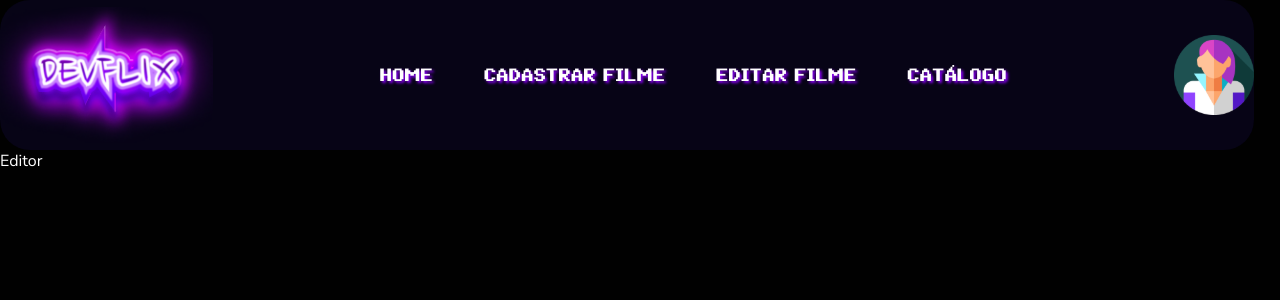
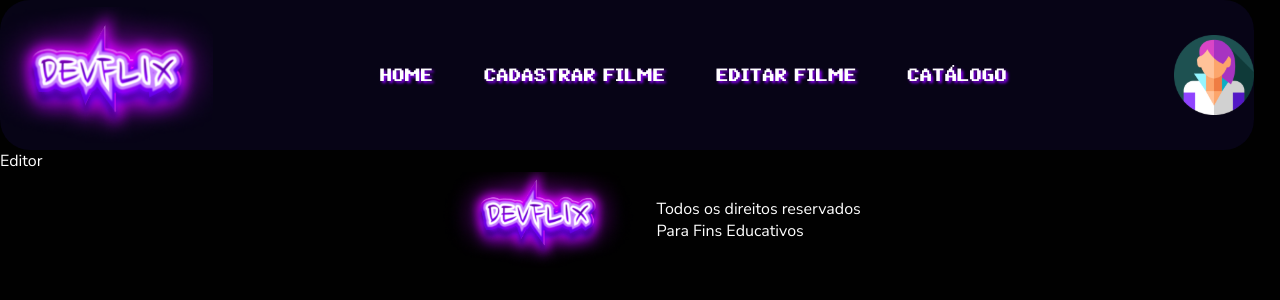
Before and after one commit to tybxsch/flix-mod5, a React (Vite) app: page /editor in a window 1280 px wide. Shown: the top 300 px of the page. Built offline with nearby package versions, Linux system fonts and the light colour scheme; no server answers.

Commit message:
footer ajustado

```diff
--- a/src/Routes.jsx
+++ b/src/Routes.jsx
@@ -1,6 +1,7 @@
 import React from 'react'
 import { BrowserRouter, Routes as Switch, Route } from 'react-router-dom'
 import Header from './components/Header/Header'
+import Footer from './components/Footer/Footer'
 import Cadastro from './pages/Cadastro/Cadastro'
 import Serie from './pages/Serie/Serie'
 import Home from './pages/Home/Home'
@@ -10,6 +11,7 @@ import Loading from './pages/Loading/Loading'
 const Routes = () => {
   return (
     <BrowserRouter>
+    <div className='defaultContainer'>
     <Header />
     <Switch>
 
@@ -21,6 +23,8 @@ const Routes = () => {
 
 
     </Switch>
+    <Footer />
+    </div>
     </BrowserRouter>
   )
 }
--- a/src/components/Footer/footer.module.css
+++ b/src/components/Footer/footer.module.css
@@ -2,7 +2,7 @@
     display: flex;
     flex-direction: row;
     background-color: var(--pretofundo);
-    position: fixed;
+    /* position: fixed; */
     bottom:0;
     left:0;
     width: 100%;
--- a/src/styles/reset.css
+++ b/src/styles/reset.css
@@ -27,3 +27,10 @@ body{
     font-family: pixeloidB;
     src: url(/src/assets/pixeloid-font/PixeloidSansBold-RpeJo.ttf);
 }
+
+.defaultContainer {
+    width: 100%;
+    min-height: 100vh;
+    display: flex;
+    flex-direction: column;
+}
```
